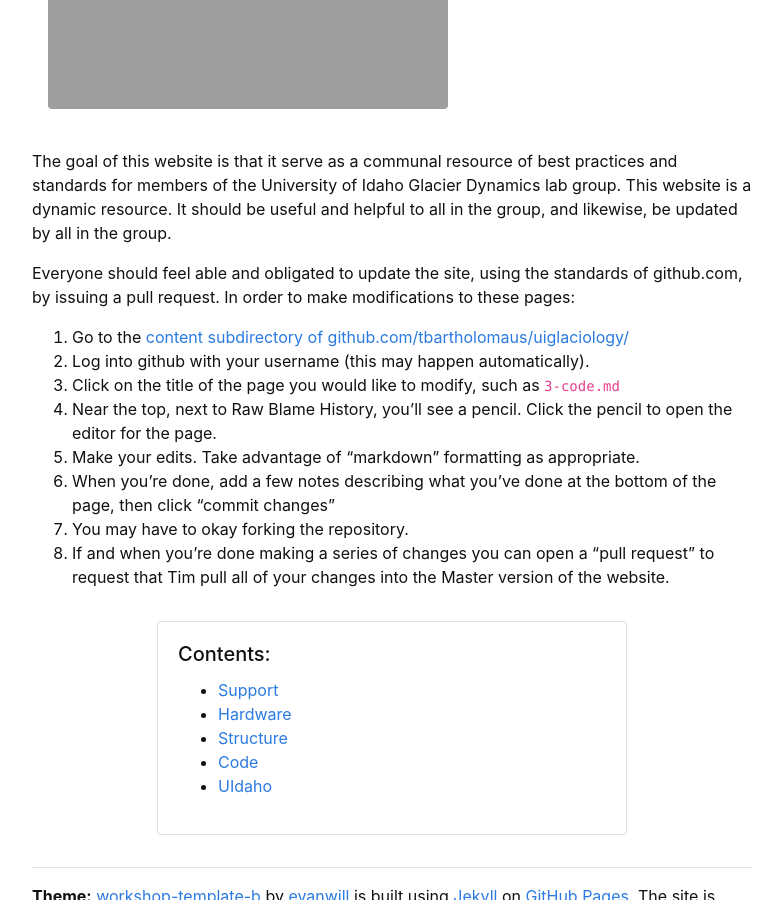
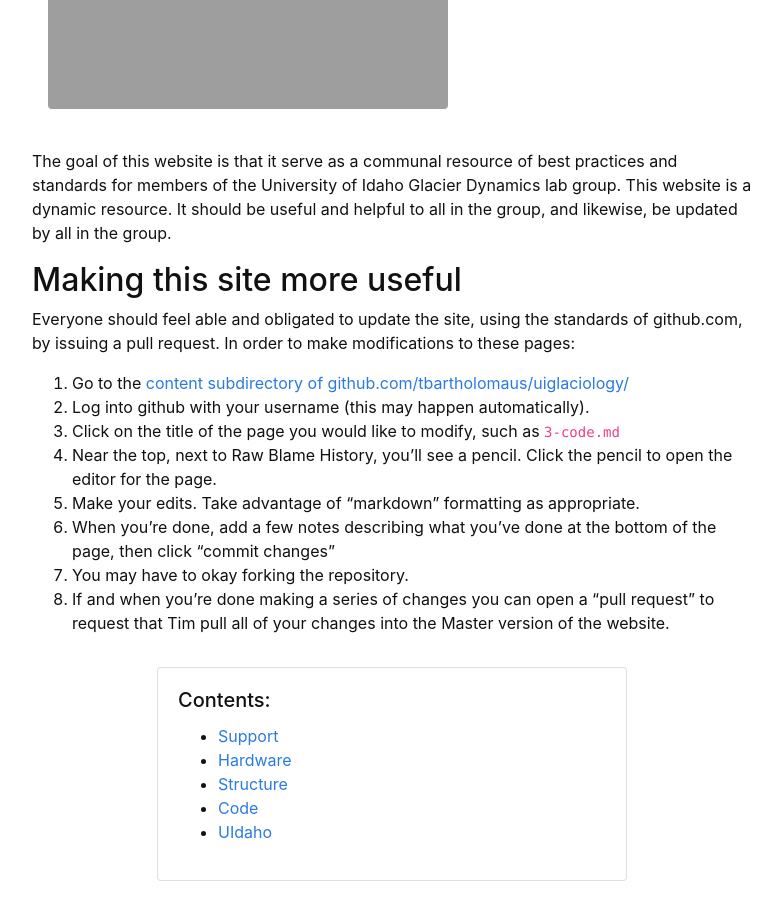
Before and after one commit to yoramterleth/uiglaciology, a Jekyll site: the page built from index.md, in a window 1280 px wide and 900 px high, scrolled down 405 px. Shown: the whole window, without its empty margins (248-1031 px from the left). Built offline with Jekyll 4.4.1, drawn with Linux system fonts in a browser that asks for light colours.

Commit message:
Update index.md

```diff
--- a/index.md
+++ b/index.md
@@ -9,6 +9,7 @@ layout: default
 
 The goal of this website is that it serve as a communal resource of best practices and standards for members of the University of Idaho Glacier Dynamics lab group.  This website is a dynamic resource.  It should be useful and helpful to all in the group, and likewise, be updated by all in the group.
 
+## Making this site more useful
 Everyone should feel able and obligated to update the site, using the standards of github.com, by issuing a pull request.  In order to make modifications to these pages:
 1. Go to the [content subdirectory of github.com/tbartholomaus/uiglaciology/](https://github.com/tbartholomaus/uiglaciology/tree/master/content)
 2. Log into github with your username (this may happen automatically).
```
